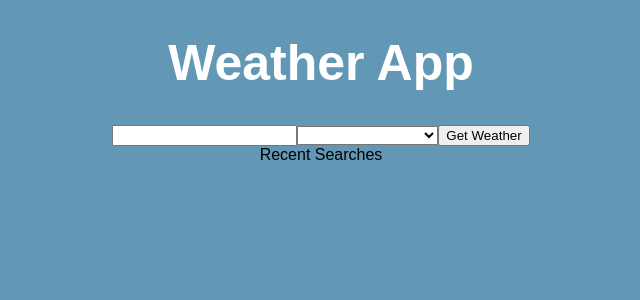
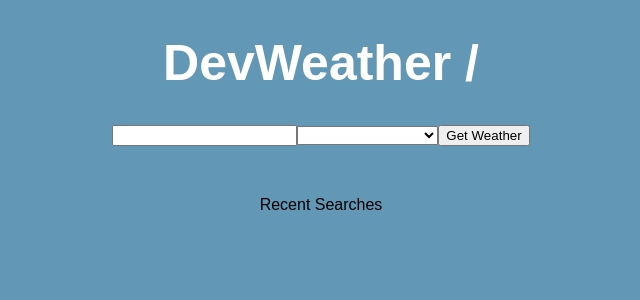
Before and after one commit to brettghays/Weather-App, a React (Create React App) app in the folder weather/: page / in a window 1280 px wide. Shown: the top 300 px of the page, without its empty margins (319-959 px from the left). Built offline with nearby package versions, Linux system fonts and the light colour scheme; what webfontloader would draw is missing.

Commit message:
updated css

```diff
--- a/weather/src/components/Header/header.js
+++ b/weather/src/components/Header/header.js
@@ -4,7 +4,7 @@ import './header.css';
 const Header = Header => {
     return(
         <div className="header">
-            <h1>Weather App</h1>
+            <h1>DevWeather /</h1>
         </div>
     )
 }
--- a/weather/src/components/Search/search.css
+++ b/weather/src/components/Search/search.css
@@ -3,5 +3,6 @@
     flex-direction: row;
     flex-wrap: wrap;
     justify-content: center;
-    list-style-type: none;
+    margin: 10px;
+    padding: 15px;
 }
--- a/weather/src/components/Search/search.js
+++ b/weather/src/components/Search/search.js
@@ -92,12 +92,10 @@ export default class Search extends Component {
         const searchResults = this.state.searchResults.map(day => {
             return(
                 <div key={day.id} className="dayForecast">
-                    <ul>
-                        <li>{day.day}</li>
-                        <li>{day.forecast}</li>
-                        <li>{day.high}</li>
-                        <li>{day.low}</li>
-                    </ul>
+                    <p>{day.day}</p>
+                    <p>{day.forecast}</p>
+                    <p>{day.high}</p>
+                    <p>{day.low}</p>
                     <img src={day.icon} alt=""/>
                 </div>
 
```
